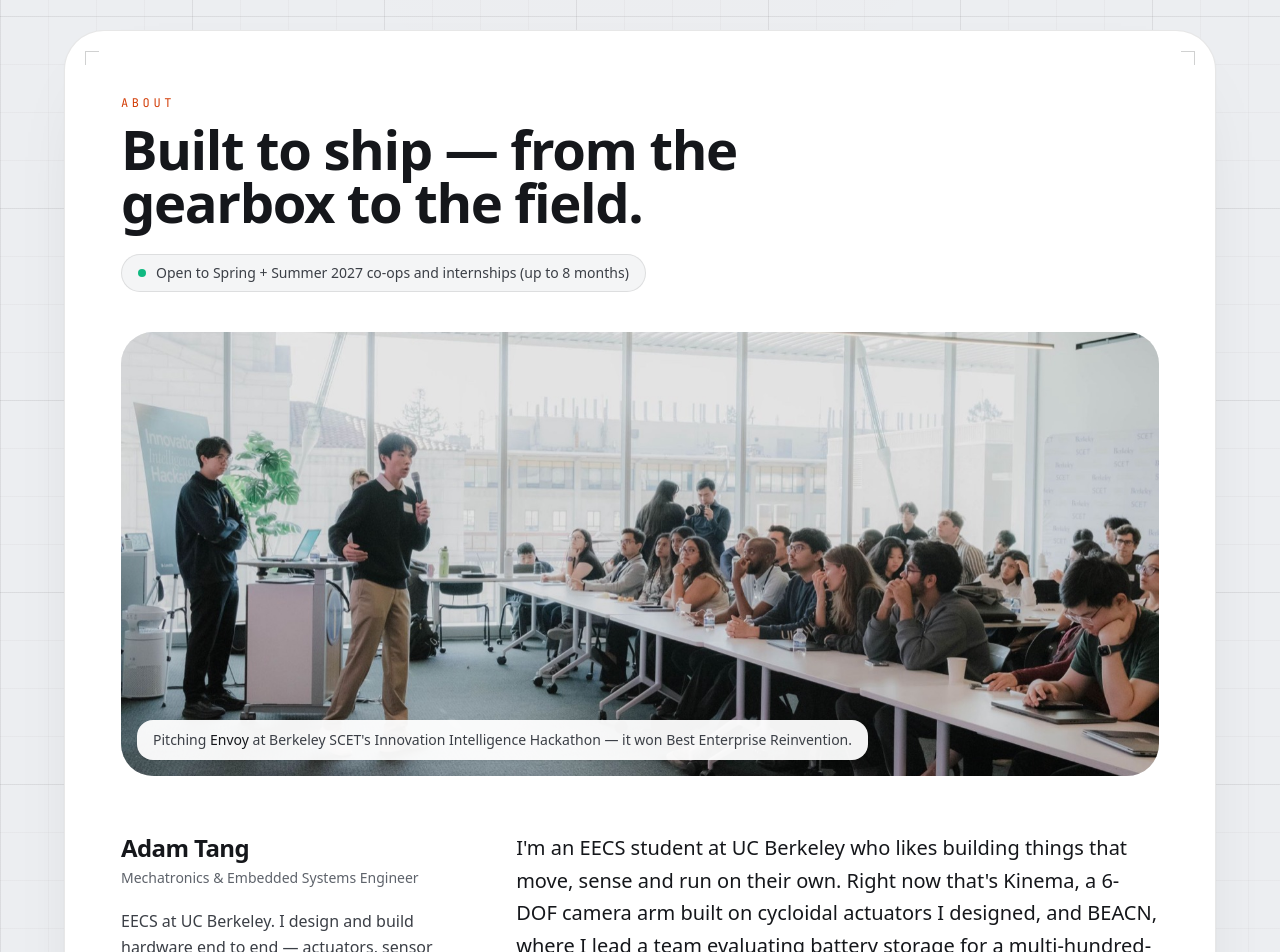
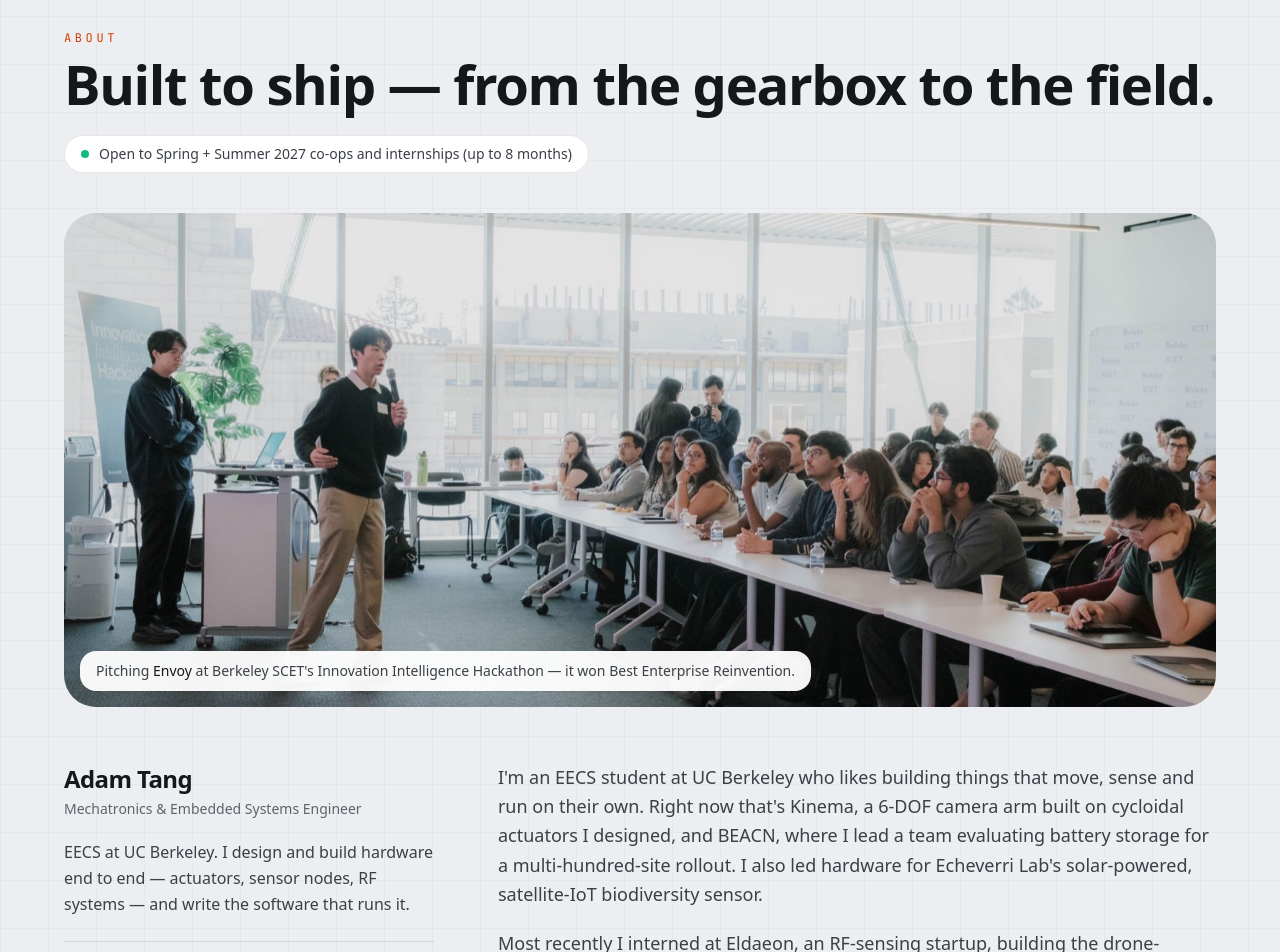
Before and after one commit to antangled/engineering_portfolio, a React (Vite) app: page / in a window 1280 px wide. Shown: the part 2480-3432 px from the top of the page. Built offline with nearby package versions, Linux system fonts and the light colour scheme; a web font is replaced by a local one.

Commit message:
Revert "About reads as a drafting sheet: light panel over the grid, title-block facts"
This reverts commit 6e91c20daf479ab0f07748fd96ce39c65714f7e2.

```diff
--- a/src/components/home/AboutSection.tsx
+++ b/src/components/home/AboutSection.tsx
@@ -86,25 +86,9 @@ function Fact({ label, children }: { label: string; children: React.ReactNode })
   );
 }
 
-/** Faint drafting crop marks pinning the sheet's corners. */
-function CornerMarks() {
-  return (
-    <>
-      <span aria-hidden className="pointer-events-none absolute left-5 top-5 h-3.5 w-3.5 border-l border-t border-ink-900/20" />
-      <span aria-hidden className="pointer-events-none absolute right-5 top-5 h-3.5 w-3.5 border-r border-t border-ink-900/20" />
-      <span aria-hidden className="pointer-events-none absolute bottom-5 left-5 h-3.5 w-3.5 border-b border-l border-ink-900/20" />
-      <span aria-hidden className="pointer-events-none absolute bottom-5 right-5 h-3.5 w-3.5 border-b border-r border-ink-900/20" />
-    </>
-  );
-}
-
 export function AboutSection() {
   return (
-    <section id="about" className="mx-auto max-w-[1400px] scroll-mt-20 px-[5vw] py-24 lg:py-32">
-      {/* The sheet: a light drafting sheet laid over the page grid — the light
-          twin of the dark hero panel, so the page opens and closes on panels. */}
-      <div className="relative rounded-[2.5rem] border border-ink-900/10 bg-surface px-5 py-12 shadow-[0_1px_2px_rgba(21,23,27,0.04),0_32px_80px_-48px_rgba(21,23,27,0.22)] sm:px-8 lg:px-14 lg:py-16">
-        <CornerMarks />
+    <section id="about" className="mx-auto max-w-[1400px] px-[5vw] py-24 lg:py-32">
       <Reveal className="flex flex-wrap items-end justify-between gap-6">
         <div>
           <p className="font-mono text-xs uppercase tracking-[0.3em] text-signal-ink">About</p>
@@ -112,7 +96,7 @@ export function AboutSection() {
             Built to ship — from the gearbox to the field.
           </h2>
         </div>
-        <p className="inline-flex items-center gap-2.5 rounded-full border border-ink-900/10 bg-paper px-4 py-2 text-sm text-ink-700">
+        <p className="inline-flex items-center gap-2.5 rounded-full border border-ink-900/10 bg-surface px-4 py-2 text-sm text-ink-700">
           <span className="relative flex h-2 w-2">
             <span className="absolute inline-flex h-full w-full animate-ping rounded-full bg-emerald-400 opacity-60" />
             <span className="relative inline-flex h-2 w-2 rounded-full bg-emerald-500" />
@@ -147,8 +131,7 @@ export function AboutSection() {
           <p className="mt-1 text-sm text-ink-500">{profile.role}</p>
           <p className="mt-5 text-pretty leading-relaxed text-ink-700">{profile.bio}</p>
 
-          {/* Title block — the ruled spec cells of an engineering drawing */}
-          <dl className="mt-6 divide-y divide-ink-900/10 rounded-2xl border border-ink-900/10 bg-paper px-4">
+          <dl className="mt-6 divide-y divide-ink-900/10 border-y border-ink-900/10">
             <Fact label="Education">
               {education.degree}, {education.school} · {education.minor} · {education.graduation}
             </Fact>
@@ -178,15 +161,7 @@ export function AboutSection() {
           <div className="space-y-5">
             {aboutParagraphs.map((p, i) => (
               <Reveal key={i} delay={i * 0.05}>
-                <p
-                  className={
-                    i === 0
-                      ? "text-pretty text-xl leading-relaxed text-ink-900"
-                      : "text-pretty text-lg leading-relaxed text-ink-700"
-                  }
-                >
-                  {p}
-                </p>
+                <p className="text-pretty text-lg leading-relaxed text-ink-700">{p}</p>
               </Reveal>
             ))}
           </div>
@@ -215,7 +190,7 @@ export function AboutSection() {
               {awards.map((a) => (
                 <li
                   key={a}
-                  className="flex items-start gap-3 rounded-2xl border border-ink-900/10 bg-paper px-4 py-3 text-sm text-ink-700"
+                  className="flex items-start gap-3 rounded-2xl border border-ink-900/10 bg-surface px-4 py-3 text-sm text-ink-700"
                 >
                   <span className="mt-1.5 h-1.5 w-1.5 shrink-0 rounded-full bg-signal" />
                   {a}
@@ -225,7 +200,6 @@ export function AboutSection() {
           </Reveal>
         </div>
       </div>
-      </div>
     </section>
   );
 }
--- a/src/styles/globals.css
+++ b/src/styles/globals.css
@@ -78,15 +78,10 @@
   .paper-grid {
     background-color: #ecEEF1;
     background-image:
-      /* major rule every 4 cells — real graph paper has two line weights */
-      linear-gradient(to right, rgba(21, 23, 27, 0.055) 1px, transparent 1px),
-      linear-gradient(to bottom, rgba(21, 23, 27, 0.055) 1px, transparent 1px),
-      linear-gradient(to right, rgba(21, 23, 27, 0.028) 1px, transparent 1px),
-      linear-gradient(to bottom, rgba(21, 23, 27, 0.028) 1px, transparent 1px),
+      linear-gradient(to right, rgba(21, 23, 27, 0.032) 1px, transparent 1px),
+      linear-gradient(to bottom, rgba(21, 23, 27, 0.032) 1px, transparent 1px),
       radial-gradient(115% 70% at 50% 0%, rgba(255, 122, 69, 0.06), transparent 55%);
     background-size:
-      192px 192px,
-      192px 192px,
       48px 48px,
       48px 48px,
       100% 100%;
```
